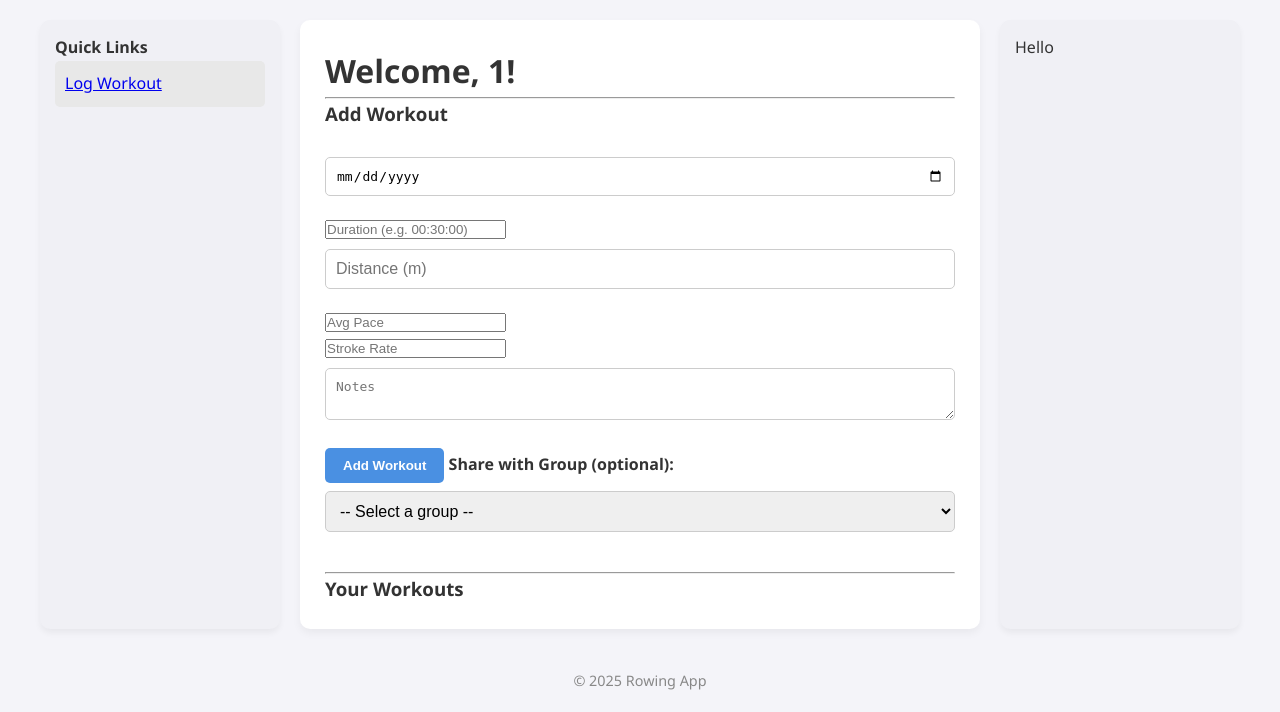
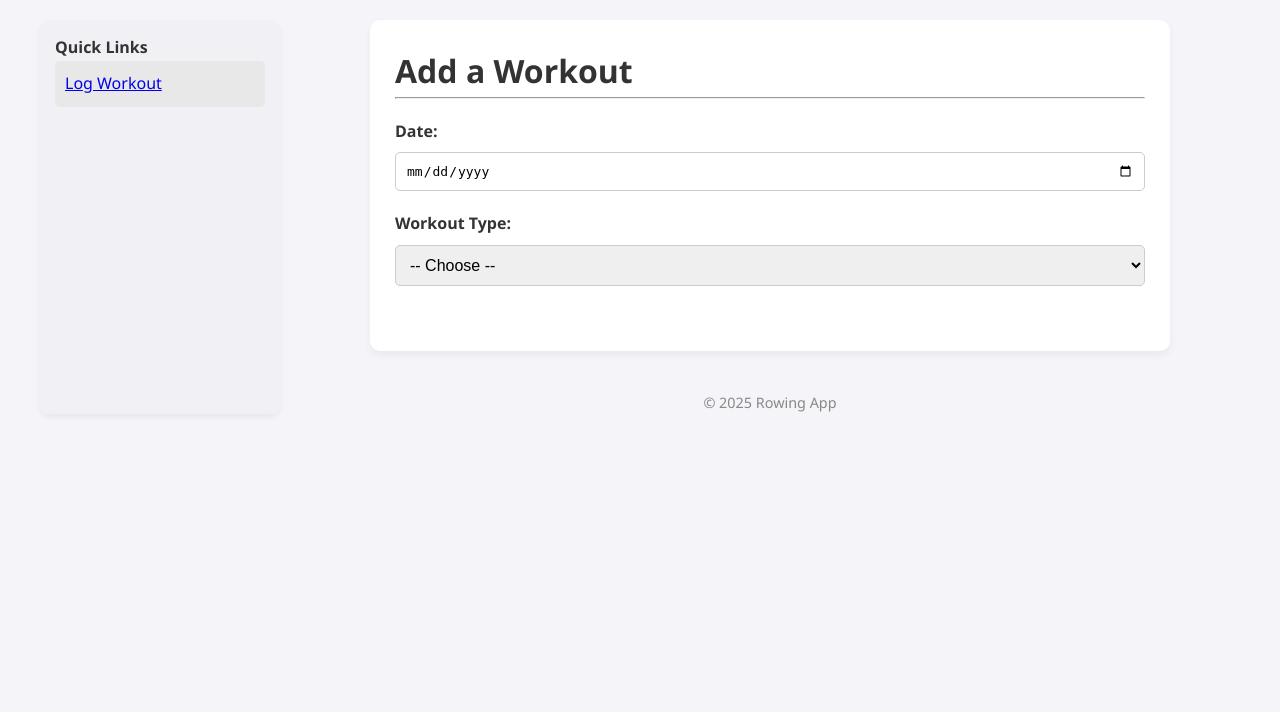
Before and after one commit to omomalley03/ErgApp, a Flask app: page /add in a window 1280 px wide. Shown: the part 88-800 px from the top of the page. Run offline with Flask 3, Linux system fonts and the light colour scheme; the visitor is signed in with stand-in values (Sample User, id 1).

Commit message:
updated add workout feature

```diff
--- a/app.py
+++ b/app.py
@@ -91,38 +91,7 @@ def index():
 @login_required
 
 def add_workout():
-    user_workouts = load_workouts().get(current_user.id,[])
-    user_groups = get_user_groups(current_user.id)
-    if request.method=="POST":
-        workout = {
-            'date': request.form['date'],
-            'duration': request.form['duration'],
-            'distance_m': int(request.form['distance_m']),
-            'avg_pace': request.form['avg_pace'],
-            'stroke_rate': request.form['stroke_rate'],
-            'notes': request.form['notes']
-        }
-
-        all_workouts = load_workouts()
-        user_workouts = all_workouts.get(current_user.id, [])
-        user_workouts.append(workout)
-        all_workouts[current_user.id] = user_workouts
-        save_workouts(all_workouts)
-
-        # Optional: sync to group if specified
-        group_id = request.form.get('group_id')
-        if group_id:
-            workout_with_user = dict(workout)  # Copy workout data
-            workout_with_user['user'] = current_user.id
-            add_workout_to_group(group_id, workout_with_user)
-        flash("Workout Saved!")
-        return redirect('/add')
-
-    return render_template('add-workout.html', workouts=user_workouts, user_groups=user_groups, username = current_user.id)
-
-
-
-
+    return render_template('add-workout.html',types = [{'id': 'SD', 'name': "Single Distance"},{'id': 'ST', 'name': 'Single Time'},{'id': 'ID', 'name': 'Intervals Distance'},{'id': 'IT', 'name': 'Intervals Time'}])
 
 @app.route('/login', methods=['GET', 'POST'])
 def login():
@@ -258,5 +227,7 @@ def group_workouts(group_id):
 def trainingplan():
     return render_template('training-plan.html',user=current_user.id)
 
+
+
 if __name__ == '__main__':
     app.run(debug=True)
--- a/templates/add-workout.html
+++ b/templates/add-workout.html
@@ -6,12 +6,71 @@ Home - Rowing App
 
 {% block maincontent %}
 
-<h1>Welcome, {{ username }}!</h1>
+<h1>Add a Workout</h1>
 <hr />
-<h3>Add Workout</h3>
-<form method="POST" action="/add">
+
+<form id=addWorkoutForm method="POST">
+  <label for="date-question">Date:</label>
   <input name="date" type="date" required /><br />
-  <input name="duration" placeholder="Duration (e.g. 00:30:00)" /><br />
+  <label for="workout-type">Workout Type:</label>
+  <select id="workout-type" name="workout-type">
+    <option value="">-- Choose --</option>
+    {% for t in types %}
+    <option value={{ t['id'] }}>{{ t['name']}}</option>
+    {% endfor %}
+
+  </select>
+
+  <div id="second-question-container" style="margin-top: 20px;"></div>
+</form>
+
+  <script>
+    const selectElement = document.getElementById("workout-type");
+    const secondQuestionContainer = document.getElementById("second-question-container");
+
+    selectElement.addEventListener("change", function () {
+      const value = this.value;
+
+      // Clear previous content
+      secondQuestionContainer.innerHTML = "";
+
+      if (value === "SD") {
+        secondQuestionContainer.innerHTML = `
+            <label for="distance">Distance?</label>
+            <input type="number" id="distance" name="distance" />
+          `;
+      } else if (value === "ST") {
+        secondQuestionContainer.innerHTML = `
+              <label for="minutes">Duration:</label>
+    <input
+      type="number"
+      id="minutes"
+      name="minutes"
+      min="0" max="59"
+      step="1"
+      style="width: 75px;"
+      placeholder="mm"
+    />
+    <span>:</span>
+    <input
+      type="number"
+      id="seconds"
+      name="seconds"
+      min="0" max="59.9"
+      step="0.1"
+      style="width: 100px;"
+      placeholder="ss.x"
+    />
+          `;
+      }
+    });
+  </script>
+
+
+
+
+
+  <!-- <input name="duration" placeholder="Duration (e.g. 00:30:00)" /><br />
   <input name="distance_m" type="number" placeholder="Distance (m)" /><br />
   <input name="avg_pace" placeholder="Avg Pace" /><br />
   <input name="stroke_rate" placeholder="Stroke Rate" /><br />
@@ -25,8 +84,8 @@ Home - Rowing App
     {% endfor %}
   </select>
 </form>
-<hr />
-<h3>Your Workouts</h3>
+<hr /> -->
+<!-- <h3>Your Workouts</h3>
 {% for w in workouts %}
 <p>
   {{ w.date }} — {{ w.duration }} — {{ w.distance_m }}m — {{ w.avg_pace }} — {{
@@ -35,8 +94,4 @@ Home - Rowing App
 <p><em>{{ w.notes }}</em></p>
 <hr />
 {% endfor %}
-{% endblock %}
-
-{% block rightsidebar %}
-<p>Hello</p>
-{% endblock %}
+{% endblock %} -->
```
Also changed, not shown: templates/add-workout-old.html (added, +42 -0 lines), 2 other files.
